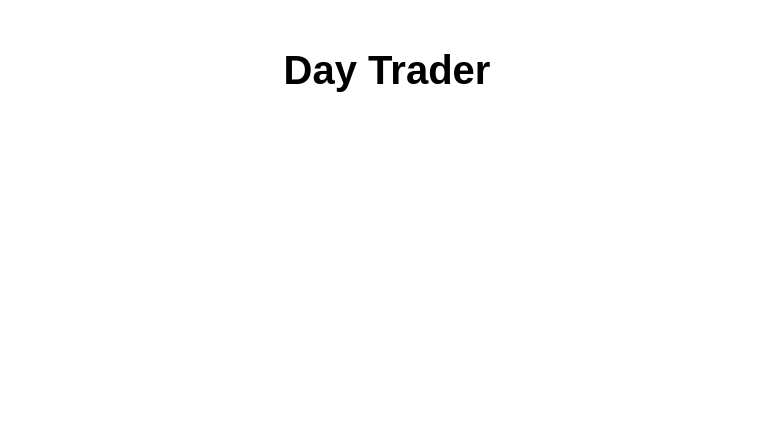
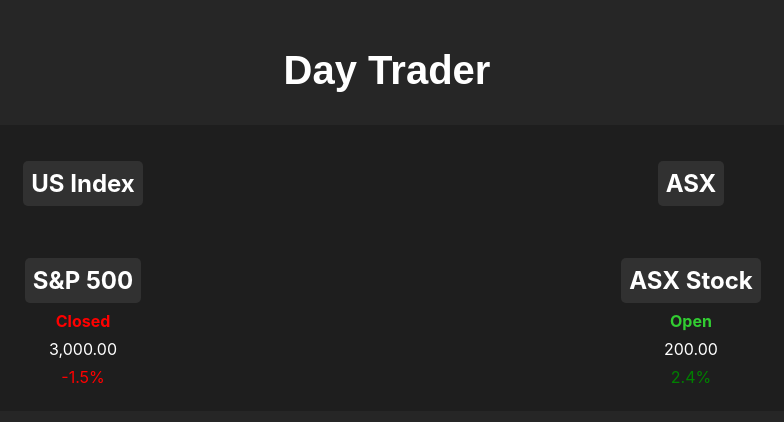
Before and after one commit to edbosisto/stock-predictor, a React (Create React App) app in the folder frontend/: page / in a window 1280 px wide. Shown: the top 422 px of the page, without its empty margins (253-1037 px from the left). Built offline with nearby package versions, Linux system fonts and the light colour scheme.

Commit message:
Basic homepage layout taking shape

```diff
--- a/frontend/src/App.css
+++ b/frontend/src/App.css
@@ -1,38 +1,102 @@
-.App {
+/* App.css */
+
+/* Set the background color and text color for the entire app */
+body {
+  background-color: #262626;
+  color: #ffffff;
+}
+
+/* Heading */
+h1 {
+  text-align: center;
+  font-size: 2.5rem;
+  margin-top: 3rem;
+}
+
+/* Market Display */
+.market-display {
+  display: flex;
+  justify-content: space-between;
+  margin: 2rem;
+}
+
+/* Left Section */
+.left-section {
+  width: 50%;
+  padding: 1rem;
+  background-color: #1e1e1e;
+  display: flex;
+  flex-direction: column;
+  align-items: center;
+}
+
+.left-section h2 {
+  color: #ffffff;
+  background-color: #313131;
+  padding: 0.5rem;
+  margin-bottom: 1rem;
+  border-radius: 5px;
+  cursor: pointer;
+}
+
+.left-section h2:hover {
+  background-color: #424242;
+}
+
+/* Right Section */
+.right-section {
+  width: 50%;
+  padding: 1rem;
+  background-color: #1e1e1e;
+  display: flex;
+  flex-direction: column;
+  align-items: center;
+}
+
+.right-section h2 {
+  color: #ffffff;
+  background-color: #313131;
+  padding: 0.5rem;
+  margin-bottom: 1rem;
+  border-radius: 5px;
+  cursor: pointer;
+}
+
+.right-section h2:hover {
+  background-color: #424242;
+}
+
+/* Market Info */
+.market-info {
+  margin-top: 1rem;
   text-align: center;
 }
 
-.App-logo {
-  height: 40vmin;
-  pointer-events: none;
+.market-info h2 {
+  font-size: 1.5rem;
+  margin-bottom: 0.5rem;
 }
 
-@media (prefers-reduced-motion: no-preference) {
-  .App-logo {
-    animation: App-logo-spin infinite 20s linear;
-  }
+.market-info p {
+  margin: 0.5rem 0;
 }
 
-.App-header {
-  background-color: #282c34;
-  min-height: 100vh;
-  display: flex;
-  flex-direction: column;
-  align-items: center;
-  justify-content: center;
-  font-size: calc(10px + 2vmin);
-  color: white;
+.market-info p.change {
+  color: green;
 }
 
-.App-link {
-  color: #61dafb;
+.market-info p.change.negative {
+  color: red;
 }
 
-@keyframes App-logo-spin {
-  from {
-    transform: rotate(0deg);
-  }
-  to {
-    transform: rotate(360deg);
-  }
+.market-info p.state {
+  font-weight: bold;
 }
+
+.market-info p.state.open {
+  color: #32cd32;
+}
+
+.market-info p.state.closed {
+  color: #ff0000;
+}
--- a/frontend/src/App.js
+++ b/frontend/src/App.js
@@ -1,10 +1,12 @@
 import "./App.css";
 import Heading from "./components/Heading";
+import MarketDisplay from "./components/MarketDisplay";
 
 function App() {
   return (
     <div className="App">
       <Heading text="Day Trader" />
+      <MarketDisplay />
     </div>
   );
 }
--- /dev/null
+++ b/frontend/src/components/MarketDisplay.js
@@ -0,0 +1,29 @@
+import React from "react";
+import MarketInfo from "./MarketInfo";
+
+function MarketDisplay() {
+  return (
+    <div className="market-display">
+      <div className="left-section">
+        <h2>US Index</h2>
+        <MarketInfo
+          title="S&P 500"
+          state="Closed"
+          value="3,000.00"
+          change="-1.5"
+        />
+      </div>
+      <div className="right-section">
+        <h2>ASX</h2>
+        <MarketInfo
+          title="ASX Stock"
+          state="Open"
+          value="200.00"
+          change="2.4"
+        />
+      </div>
+    </div>
+  );
+}
+
+export default MarketDisplay;
--- /dev/null
+++ b/frontend/src/components/MarketInfo.js
@@ -0,0 +1,17 @@
+import React from "react";
+
+function MarketInfo({ title, state, value, change }) {
+  const changeClass = change > 0 ? "positive" : "negative";
+  const stateClass = state === "Open" ? "open" : "closed";
+
+  return (
+    <div className="market-info">
+      <h2>{title}</h2>
+      <p className={`state ${stateClass}`}>{state}</p>
+      <p>{value}</p>
+      <p className={`change ${changeClass}`}>{change}%</p>
+    </div>
+  );
+}
+
+export default MarketInfo;
```
